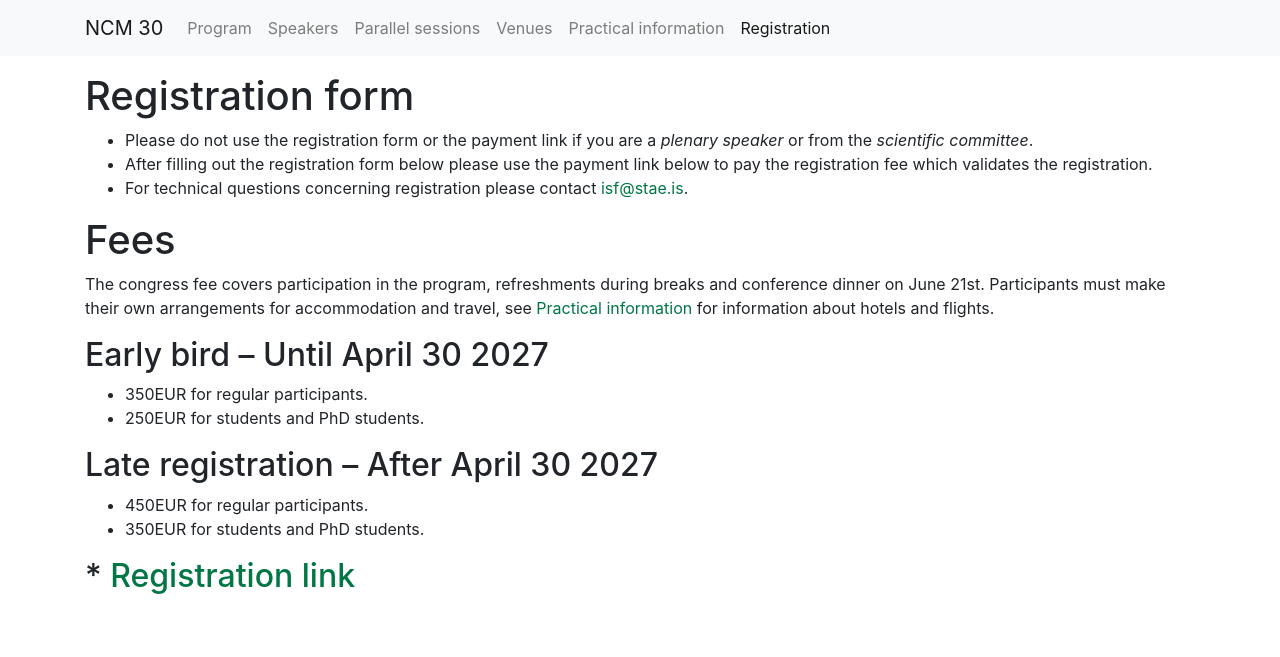
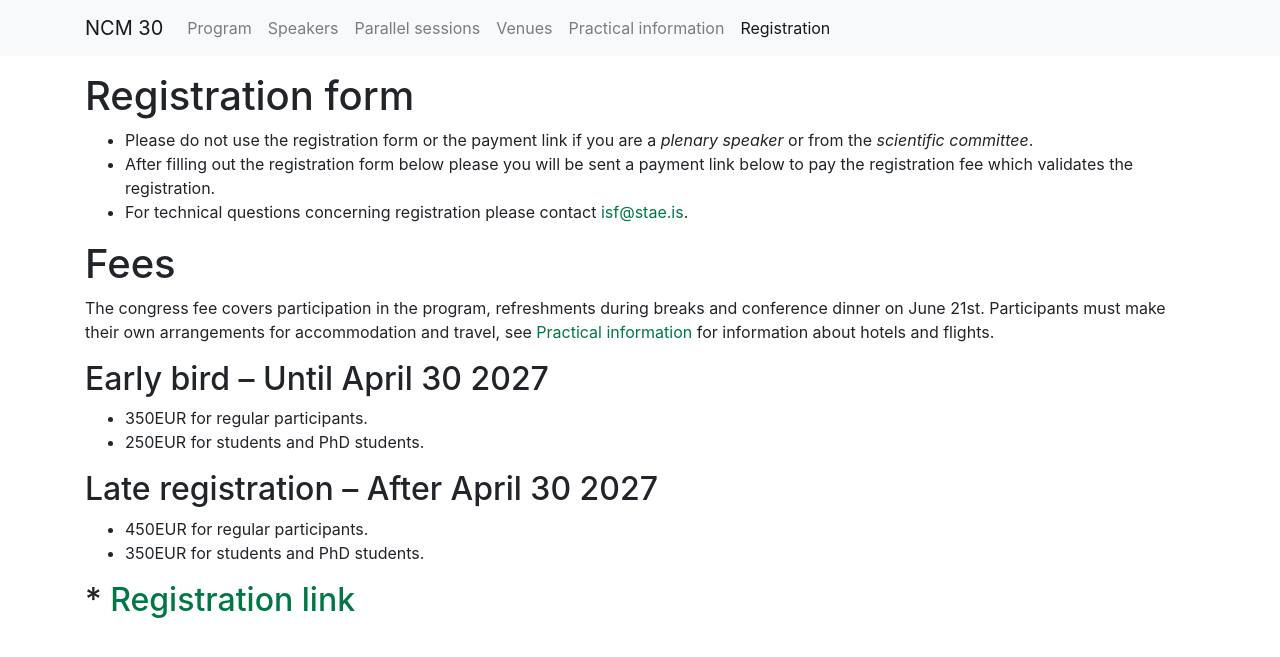
Before and after one commit to IslenskaStaerdfraedafelagid/ncm30-website, a Jekyll site: the page built from registration/index.md, in a window 1280 px wide. Shown: the top 657 px of the page. Built offline with Jekyll 4.4.1, drawn with Linux system fonts in a browser that asks for light colours; our own code applies the rules of GitHub Pages for plain Markdown files.

Commit message:
Update index.md

```diff
--- a/registration/index.md
+++ b/registration/index.md
@@ -5,7 +5,7 @@ layout: default
 # Registration form
 
 * Please do not use the registration form or the payment link if you are a *plenary speaker* or from the *scientific committee*.
-* After filling out the registration form below please use the payment link below to pay the registration fee which validates the registration.
+* After filling out the registration form below please you will be sent a payment link below to pay the registration fee which validates the registration.
 * For technical questions concerning registration please contact [isf@stae.is](mailto:isf@stae.is).
 
 # Fees
```
